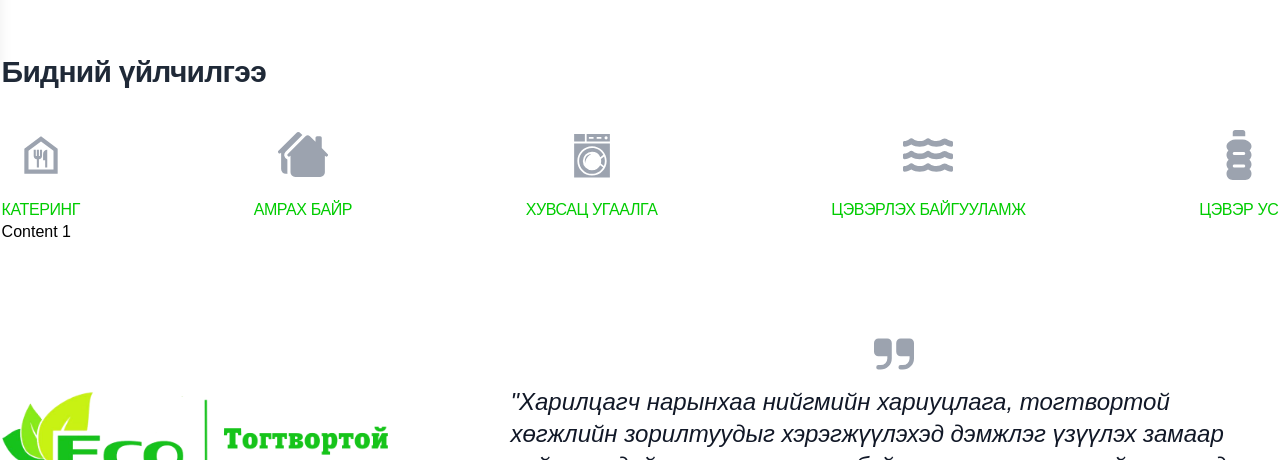
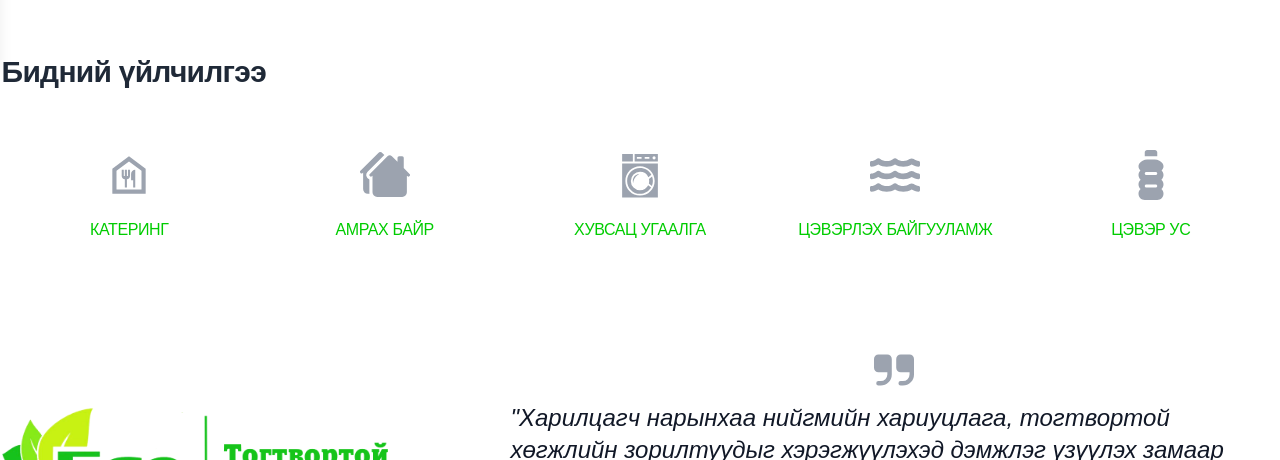
Before and after one commit to ananduush/ecotech, a Next.js app in the folder front-end/: page /en in a window 1280 px wide. Shown: the part 736-1196 px from the top of the page. Built offline with nearby package versions, Linux system fonts and the light colour scheme.

Commit message:
change services styling

```diff
--- a/front-end/src/app/components/ServicesTabs/index.tsx
+++ b/front-end/src/app/components/ServicesTabs/index.tsx
@@ -63,28 +63,17 @@ const HomeServicesSlider = () => {
 
   return (
     <div className="w-full">
-      <TabGroup className={"w-full"}>
-        <TabList className={"flex justify-between"}>
+      <div className="grid grid-cols-5">
         {slides.map((slide) => (
-            <Tab>
-              <div className="flex flex-col items-center gap-5 hover:text-white group hover:bg-main duration-300 ease-in-out">
+          <button className="flex w-full py-5 flex-col items-center gap-5 hover:text-white group hover:bg-main duration-300 ease-in-out">
             <div>{slide.icon}</div>
 
             <h3 className="uppercase group-hover:text-white text-main text-[16px] leading-5">
               {slide.title}
             </h3>
+          </button>
+        ))}
       </div>
-            </Tab>
-          ))}
-        </TabList>
-        <TabPanels>
-          <TabPanel>Content 1</TabPanel>
-          <TabPanel>Content 2</TabPanel>
-          <TabPanel>Content 3</TabPanel>
-          <TabPanel>Content 4</TabPanel>
-          <TabPanel>Content 5</TabPanel>
-        </TabPanels>
-      </TabGroup>
 
       {/* <Swiper
         slidesPerView={5}
```
Lines whose indentation alone changed are shown as unchanged.
